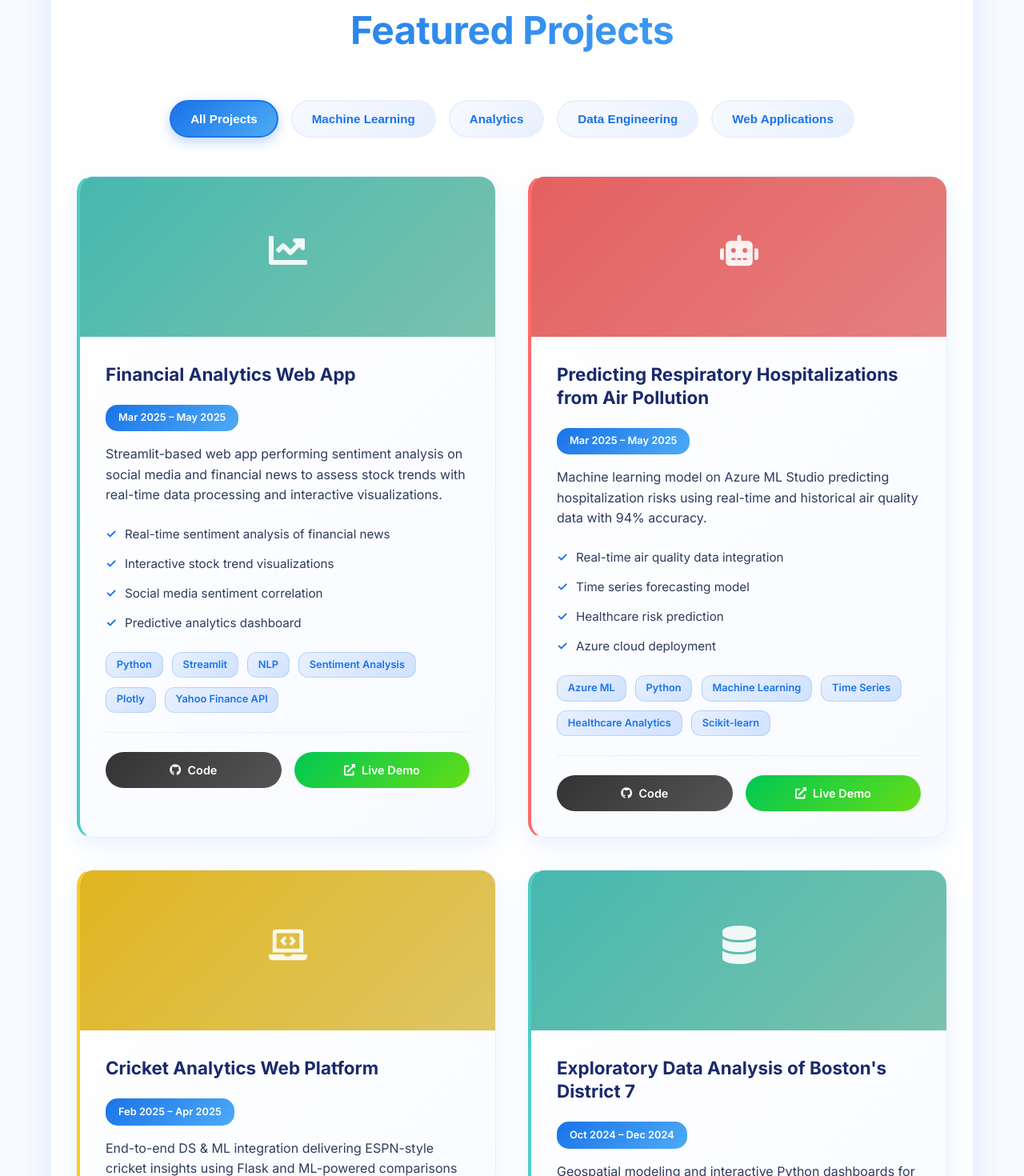
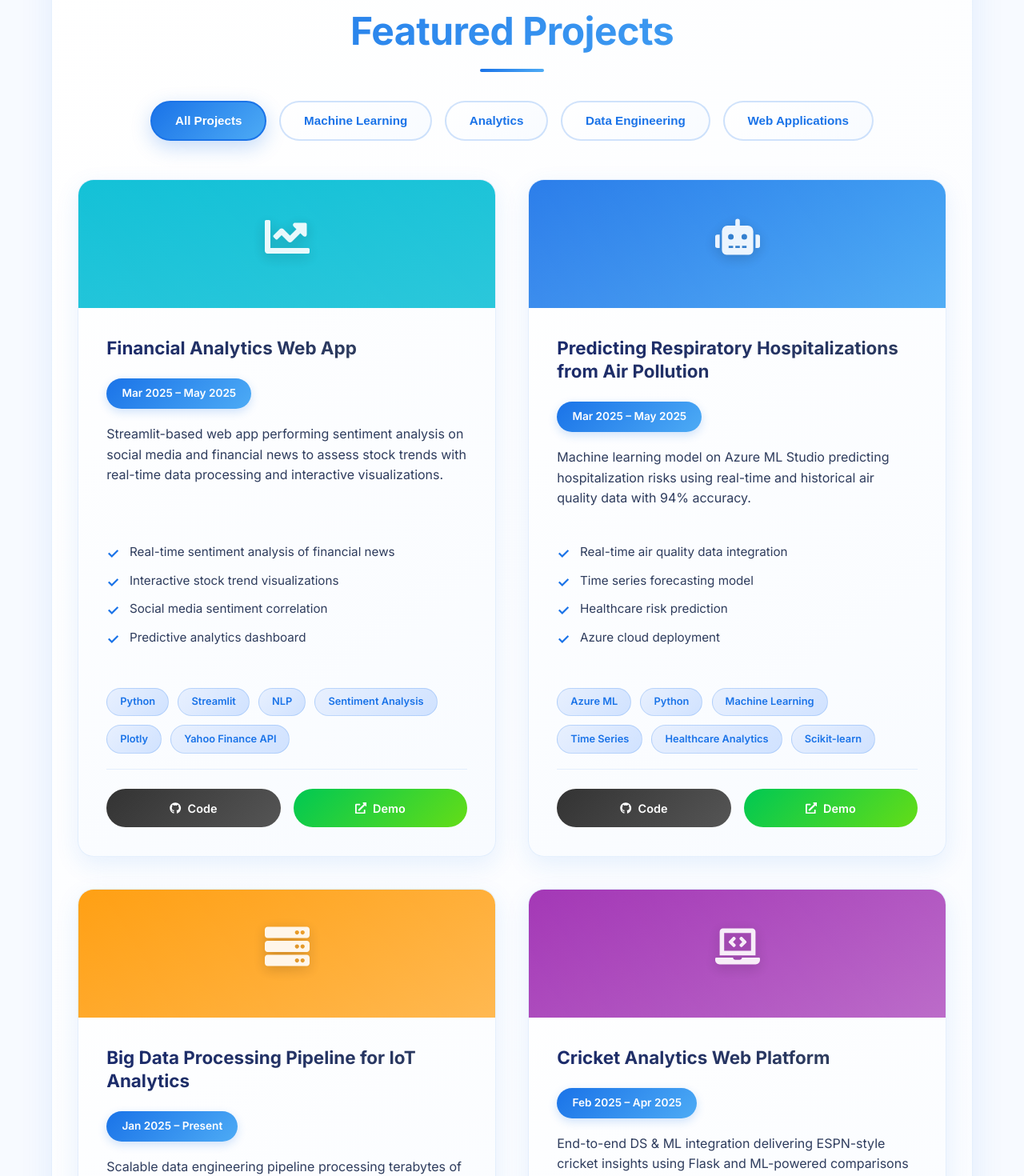
Before and after one commit to Harshgitbu/Harsh_Portfolio, a React (Create React App) app: page / in a window 1280 px wide. Shown: the part 6280-7750 px from the top of the page at 80% size. Built offline with nearby package versions, Linux system fonts and the light colour scheme.

Commit message:
added styling to projects

```diff
--- a/src/components/Projects/Projects.css
+++ b/src/components/Projects/Projects.css
@@ -1,14 +1,17 @@
 .projects {
   padding: 5rem 2rem;
-  max-width: 1400px;
-  margin: 0 auto 6rem;
-  background-color: #ffffff;
-  border-radius: 20px;
-  box-shadow: 0 15px 35px rgba(26, 115, 232, 0.12);
+  max-width: 1200px;
+  margin: 0 auto;
+  background: linear-gradient(135deg, #ffffff 0%, #f8fbff 100%);
+  border-radius: 24px;
+  box-shadow:
+    0 20px 40px rgba(26, 115, 232, 0.1),
+    inset 0 1px 0 rgba(255, 255, 255, 0.8);
   font-family: 'Inter', sans-serif;
   color: #1a2a6c;
   position: relative;
   overflow: hidden;
+  border: 1px solid rgba(26, 115, 232, 0.1);
 }
 
 .projects::before {
@@ -26,16 +29,30 @@
 .projects h2 {
   font-size: 3rem;
   font-weight: 800;
-  color: #1a73e8;
+  color: #1a2a6c;
   margin-bottom: 3rem;
   text-align: center;
-  letter-spacing: -0.5px;
+  position: relative;
   background: linear-gradient(135deg, #1a73e8, #4dabf5);
   -webkit-background-clip: text;
   -webkit-text-fill-color: transparent;
   background-clip: text;
+  letter-spacing: -0.5px;
 }
 
+.projects h2::after {
+  content: '';
+  position: absolute;
+  bottom: -12px;
+  left: 50%;
+  transform: translateX(-50%);
+  width: 80px;
+  height: 4px;
+  background: linear-gradient(90deg, #1a73e8, #4dabf5);
+  border-radius: 2px;
+}
+
+/* Enhanced Filters */
 .projects-filters {
   display: flex;
   justify-content: center;
@@ -45,20 +62,37 @@
 }
 
 .filter-btn {
-  background: linear-gradient(135deg, #f8faff, #e8f0fe);
-  border: 2px solid #e8f0fe;
+  background: linear-gradient(145deg, #ffffff, #f8fbff);
+  border: 2px solid rgba(26, 115, 232, 0.2);
   color: #1a73e8;
-  padding: 0.8rem 1.5rem;
+  padding: 0.9rem 1.8rem;
   border-radius: 25px;
   font-weight: 600;
   cursor: pointer;
   transition: all 0.3s ease;
   font-size: 0.95rem;
+  position: relative;
+  overflow: hidden;
+}
+
+.filter-btn::before {
+  content: '';
+  position: absolute;
+  top: 0;
+  left: -100%;
+  width: 100%;
+  height: 100%;
+  background: linear-gradient(90deg, transparent, rgba(26, 115, 232, 0.1), transparent);
+  transition: left 0.5s ease;
+}
+
+.filter-btn:hover::before {
+  left: 100%;
 }
 
 .filter-btn:hover {
   transform: translateY(-2px);
-  box-shadow: 0 5px 15px rgba(26, 115, 232, 0.2);
+  box-shadow: 0 8px 20px rgba(26, 115, 232, 0.15);
   border-color: #1a73e8;
 }
 
@@ -66,56 +100,45 @@
   background: linear-gradient(135deg, #1a73e8, #4dabf5);
   color: white;
   border-color: #1a73e8;
-  box-shadow: 0 5px 15px rgba(26, 115, 232, 0.3);
+  box-shadow: 0 8px 25px rgba(26, 115, 232, 0.25);
 }
 
+/* Enhanced Projects Grid - Uniform Card Sizes */
 .projects-grid {
   display: grid;
-  grid-template-columns: repeat(auto-fit, minmax(400px, 1fr));
+  grid-template-columns: repeat(auto-fit, minmax(380px, 1fr));
   gap: 2.5rem;
   margin-top: 2rem;
 }
 
 .project-card {
-  background: linear-gradient(135deg, #ffffff 0%, #f8faff 100%);
+  background: linear-gradient(145deg, #ffffff, #f8fbff);
   border-radius: 20px;
   overflow: hidden;
   box-shadow: 0 10px 30px rgba(26, 115, 232, 0.1);
   transition: all 0.4s ease;
-  border: 1px solid #e8f0fe;
-  position: relative;
-}
-
-.project-card::before {
-  content: '';
-  position: absolute;
-  top: 0;
-  left: 0;
-  right: 0;
-  height: 4px;
-  background: linear-gradient(90deg, #1a73e8, #4dabf5);
-  transform: scaleX(0);
-  transition: transform 0.3s ease;
-}
-
-.project-card:hover::before {
-  transform: scaleX(1);
+  border: 1px solid rgba(26, 115, 232, 0.1);
+  display: flex;
+  flex-direction: column;
+  height: 100%;
+  min-height: 480px; /* Uniform height */
 }
 
 .project-card:hover {
-  transform: translateY(-10px);
+  transform: translateY(-8px);
   box-shadow: 0 20px 40px rgba(26, 115, 232, 0.15);
 }
 
+/* Enhanced Project Image/Icon */
 .project-image {
   width: 100%;
-  height: 200px;
-  background: linear-gradient(135deg, #667eea 0%, #764ba2 100%);
+  height: 160px;
+  background: linear-gradient(135deg, #1a73e8, #4dabf5);
   display: flex;
   align-items: center;
   justify-content: center;
   color: white;
-  font-size: 3rem;
+  font-size: 3.5rem;
   position: relative;
   overflow: hidden;
 }
@@ -127,23 +150,28 @@
   left: 0;
   right: 0;
   bottom: 0;
-  background: rgba(0, 0, 0, 0.1);
+  background: linear-gradient(45deg, rgba(255,255,255,0.1), transparent);
 }
 
 .project-icon {
   z-index: 2;
   opacity: 0.9;
+  filter: drop-shadow(0 4px 8px rgba(0,0,0,0.2));
 }
 
+/* Enhanced Project Content */
 .project-content {
-  padding: 2rem;
+  padding: 2.2rem;
+  display: flex;
+  flex-direction: column;
+  flex-grow: 1;
 }
 
 .project-header {
   display: flex;
   justify-content: space-between;
   align-items: flex-start;
-  margin-bottom: 1rem;
+  margin-bottom: 1.2rem;
   flex-wrap: wrap;
   gap: 1rem;
 }
@@ -154,16 +182,21 @@
   color: #1a2a6c;
   margin-bottom: 0.5rem;
   line-height: 1.3;
+  background: linear-gradient(135deg, #1a2a6c, #2e3c5d);
+  -webkit-background-clip: text;
+  -webkit-text-fill-color: transparent;
+  background-clip: text;
 }
 
 .project-period {
   background: linear-gradient(135deg, #1a73e8, #4dabf5);
   color: white;
-  padding: 0.4rem 1rem;
-  border-radius: 15px;
-  font-size: 0.8rem;
+  padding: 0.5rem 1.2rem;
+  border-radius: 20px;
+  font-size: 0.85rem;
   font-weight: 600;
   white-space: nowrap;
+  box-shadow: 0 4px 12px rgba(26, 115, 232, 0.2);
 }
 
 .project-description {
@@ -171,20 +204,23 @@
   line-height: 1.6;
   margin-bottom: 1.5rem;
   font-size: 1rem;
+  flex-grow: 1;
 }
 
+/* Enhanced Features List */
 .project-features {
   list-style: none;
   padding: 0;
-  margin: 1.5rem 0;
+  margin: 1.2rem 0;
 }
 
 .project-features li {
   position: relative;
-  padding-left: 1.5rem;
+  padding-left: 1.8rem;
   margin-bottom: 0.8rem;
   color: #2e3c5d;
   font-size: 0.95rem;
+  line-height: 1.5;
 }
 
 .project-features li::before {
@@ -193,31 +229,41 @@
   left: 0;
   color: #1a73e8;
   font-weight: bold;
+  font-size: 1.1rem;
 }
 
+/* Enhanced Tech Stack */
 .project-tech {
   display: flex;
   flex-wrap: wrap;
   gap: 0.7rem;
-  margin: 1.5rem 0;
+  margin: 1.2rem 0;
 }
 
 .tech-pill {
   background: linear-gradient(135deg, #e8f0fe, #d0e2ff);
   color: #1a73e8;
-  padding: 0.3rem 0.8rem;
-  border-radius: 12px;
+  padding: 0.4rem 1rem;
+  border-radius: 20px;
   font-size: 0.8rem;
   font-weight: 600;
   border: 1px solid rgba(26, 115, 232, 0.2);
+  transition: all 0.3s ease;
 }
 
+.tech-pill:hover {
+  background: linear-gradient(135deg, #1a73e8, #4dabf5);
+  color: white;
+  transform: translateY(-1px);
+}
+
+/* Enhanced Project Links */
 .project-links {
   display: flex;
   gap: 1rem;
-  margin-top: 1.5rem;
+  margin-top: auto; /* Push links to bottom */
   padding-top: 1.5rem;
-  border-top: 1px solid #e8f0fe;
+  border-top: 1px solid rgba(26, 115, 232, 0.1);
 }
 
 .project-link {
@@ -226,7 +272,7 @@
   gap: 0.5rem;
   background: linear-gradient(135deg, #1a73e8, #4dabf5);
   color: white;
-  padding: 0.7rem 1.5rem;
+  padding: 0.8rem 1.5rem;
   border-radius: 25px;
   text-decoration: none;
   font-weight: 600;
@@ -234,12 +280,28 @@
   transition: all 0.3s ease;
   flex: 1;
   justify-content: center;
+  position: relative;
+  overflow: hidden;
+}
+
+.project-link::before {
+  content: '';
+  position: absolute;
+  top: 0;
+  left: -100%;
+  width: 100%;
+  height: 100%;
+  background: linear-gradient(90deg, transparent, rgba(255,255,255,0.2), transparent);
+  transition: left 0.5s ease;
+}
+
+.project-link:hover::before {
+  left: 100%;
 }
 
 .project-link:hover {
   transform: translateY(-2px);
   box-shadow: 0 8px 20px rgba(26, 115, 232, 0.3);
-  background: linear-gradient(135deg, #1565c0, #42a5f5);
 }
 
 .project-link.github {
@@ -258,21 +320,15 @@
   background: linear-gradient(135deg, #009624, #4caf00);
 }
 
-/* Project categories color coding */
-.project-card.ml { border-left: 4px solid #ff6b6b; }
-.project-card.ml .project-image { background: linear-gradient(135deg, #ff6b6b, #ff8e8e); }
-
-.project-card.analytics { border-left: 4px solid #4ecdc4; }
-.project-card.analytics .project-image { background: linear-gradient(135deg, #4ecdc4, #88d8c0); }
-
-.project-card.engineering { border-left: 4px solid #45b7d1; }
-.project-card.engineering .project-image { background: linear-gradient(135deg, #45b7d1, #96cee4); }
-
-.project-card.web { border-left: 4px solid #f9ca24; }
-.project-card.web .project-image { background: linear-gradient(135deg, #f9ca24, #f7dc6f); }
+/* Category-specific styling */
+.project-card.ml .project-image { background: linear-gradient(135deg, #1a73e8, #4dabf5); }
+.project-card.analytics .project-image { background: linear-gradient(135deg, #00bcd4, #26c6da); }
+.project-card.engineering .project-image { background: linear-gradient(135deg, #ff9800, #ffb74d); }
+.project-card.web .project-image { background: linear-gradient(135deg, #9c27b0, #ba68c8); }
+.project-card.engineering .project-image { background: linear-gradient(135deg, #ff9800, #ffb74d); }
 
 /* Responsive Design */
-@media (max-width: 968px) {
+@media (max-width: 1024px) {
   .projects-grid {
     grid-template-columns: repeat(auto-fit, minmax(350px, 1fr));
     gap: 2rem;
@@ -282,17 +338,19 @@
 @media (max-width: 768px) {
   .projects {
     padding: 3rem 1.5rem;
-    margin: 0 auto 3rem;
+    margin: 2rem auto;
   }
 
   .projects-grid {
     grid-template-columns: 1fr;
-    gap: 1.5rem;
+    gap: 1.8rem;
+    max-width: 500px;
+    margin-left: auto;
+    margin-right: auto;
   }
 
   .project-card {
-    margin: 0 auto;
-    max-width: 400px;
+    min-height: auto;
   }
 
   .project-header {
@@ -314,15 +372,20 @@
   }
 
   .projects-filters {
-    gap: 0.5rem;
+    gap: 0.8rem;
   }
 
   .filter-btn {
-    padding: 0.6rem 1rem;
-    font-size: 0.85rem;
+    padding: 0.8rem 1.5rem;
+    font-size: 0.9rem;
   }
 
   .project-content {
-    padding: 1.5rem;
+    padding: 1.8rem 1.5rem;
+  }
+
+  .project-image {
+    height: 140px;
+    font-size: 3rem;
   }
 }
--- a/src/components/Projects/Projects.jsx
+++ b/src/components/Projects/Projects.jsx
@@ -3,7 +3,7 @@ import useFadeInOnScroll from '../../hooks/useFadeInOnScroll';
 import './Projects.css';
 
 // Import icons
-import { FaChartLine, FaRobot, FaDatabase, FaLaptopCode, FaGithub, FaExternalLinkAlt } from 'react-icons/fa';
+import { FaChartLine, FaRobot, FaDatabase, FaLaptopCode, FaServer, FaGithub, FaExternalLinkAlt } from 'react-icons/fa';
 
 const projects = [
   {
@@ -18,8 +18,8 @@ const projects = [
       'Social media sentiment correlation',
       'Predictive analytics dashboard'
     ],
-    githubLink: 'https://github.com/Harshgitbu/FinancialScorePredictor_UsingSentimentAnalysis',
-    demoLink: 'https://financialscorepredictorusingsentimentanalysis-jupccv2tasaebkph.streamlit.app/',
+    githubLink: 'https://github.com/Harshgitbu/financial-analytics',
+    demoLink: '#',
     icon: <FaChartLine />
   },
   {
@@ -34,9 +34,25 @@ const projects = [
       'Healthcare risk prediction',
       'Azure cloud deployment'
     ],
-    githubLink: 'https://github.com/Harshgitbu/Predicting_RespiratoryHospitalizations_AirPollution',
-    //demoLink: '#',
+    githubLink: 'https://github.com/Harshgitbu/healthcare-prediction',
+    demoLink: '#',
     icon: <FaRobot />
+  },
+  {
+    title: 'Big Data Processing Pipeline for IoT Analytics',
+    period: 'Jan 2025 – Present',
+    description: 'Scalable data engineering pipeline processing terabytes of IoT sensor data using Apache Spark and cloud technologies for real-time analytics and monitoring.',
+    category: 'engineering',
+    technologies: ['Apache Spark', 'AWS', 'Python', 'Big Data', 'ETL', 'Docker', 'Kafka'],
+    features: [
+      'Distributed data processing for IoT sensor data',
+      'Real-time streaming analytics pipeline',
+      'Cloud-native architecture on AWS',
+      'Automated ETL workflows and monitoring'
+    ],
+    githubLink: 'https://github.com/Harshgitbu/big-data-pipeline',
+    demoLink: '#',
+    icon: <FaServer />
   },
   {
     title: 'Cricket Analytics Web Platform',
@@ -50,8 +66,8 @@ const projects = [
       'Historical data comparison',
       'Interactive dashboards'
     ],
-    githubLink: 'https://github.com/Harshgitbu/Cricket_Insights_App',
-    //demoLink: '#',
+    githubLink: 'https://github.com/Harshgitbu/cricket-analytics',
+    demoLink: '#',
     icon: <FaLaptopCode />
   },
   {
@@ -66,24 +82,8 @@ const projects = [
       'Interactive dashboards',
       'Policy impact assessment'
     ],
-    githubLink: 'https://github.com/BU-Spark/ds-boston-d7-indicators',
-    //demoLink: '#',
-    icon: <FaDatabase />
-  },
-  {
-    title: 'Big Data Processing Pipeline',
-    period: 'Jan 2025 – Mar 2025',
-    description: 'Scalable data engineering pipeline for processing terabytes of IoT data using Spark and cloud technologies.',
-    category: 'engineering',
-    technologies: ['Apache Spark', 'AWS', 'Python', 'Big Data', 'ETL', 'Docker'],
-    features: [
-      'Distributed data processing',
-      'Real-time streaming analytics',
-      'Cloud-native architecture',
-      'Automated ETL workflows'
-    ],
-    githubLink: 'https://github.com/Harshgitbu/Boston_AirPollution_Weather_Analysis',
-    //demoLink: '#',
+    githubLink: 'https://github.com/Harshgitbu/boston-analysis',
+    demoLink: '#',
     icon: <FaDatabase />
   }
 ];
@@ -155,7 +155,7 @@ const Projects = () => {
                     <FaGithub /> Code
                   </a>
                   <a href={project.demoLink} className="project-link demo" target="_blank" rel="noopener noreferrer">
-                    <FaExternalLinkAlt /> Live Demo
+                    <FaExternalLinkAlt /> Demo
                   </a>
                 </div>
               </div>
```
